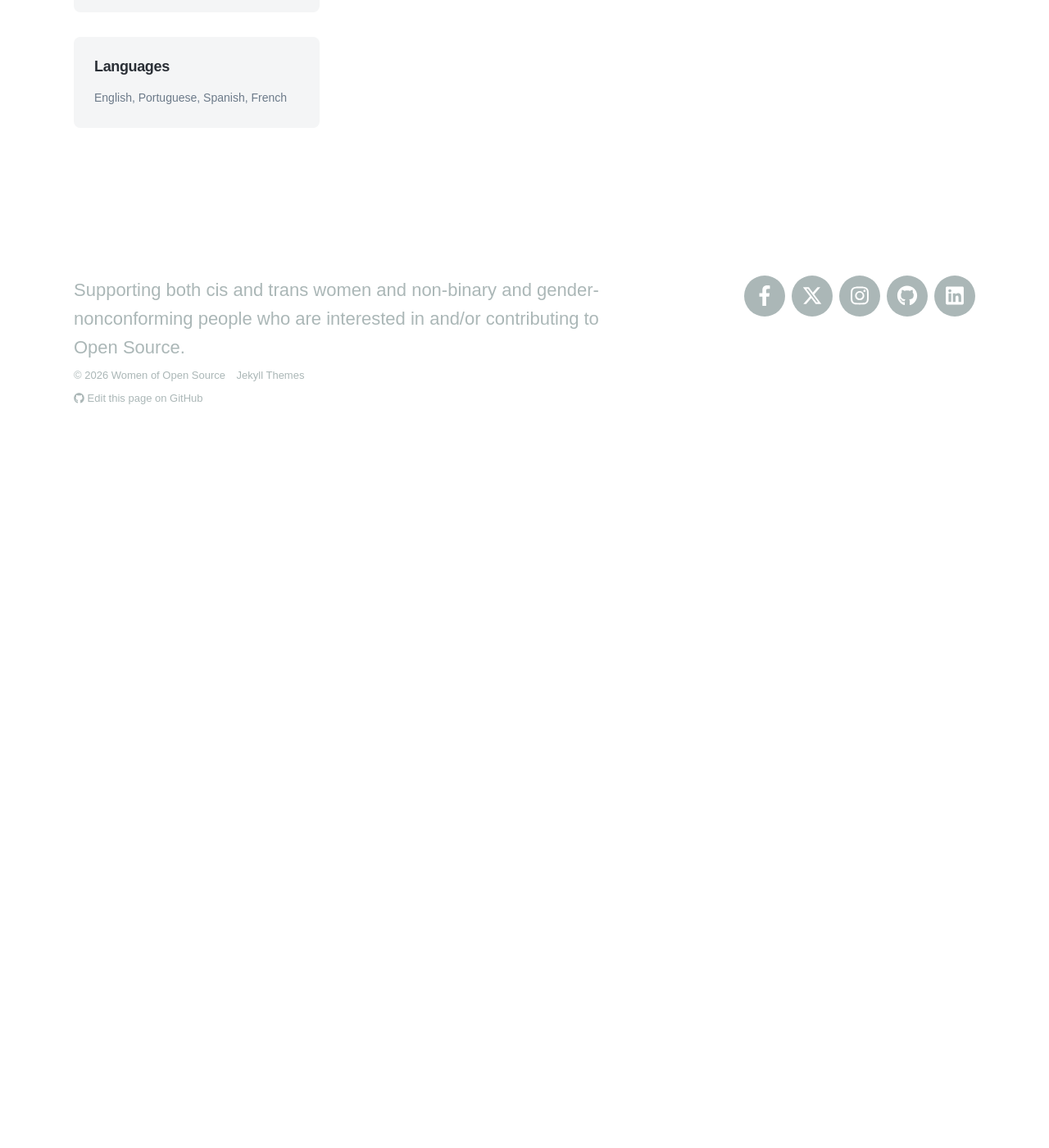
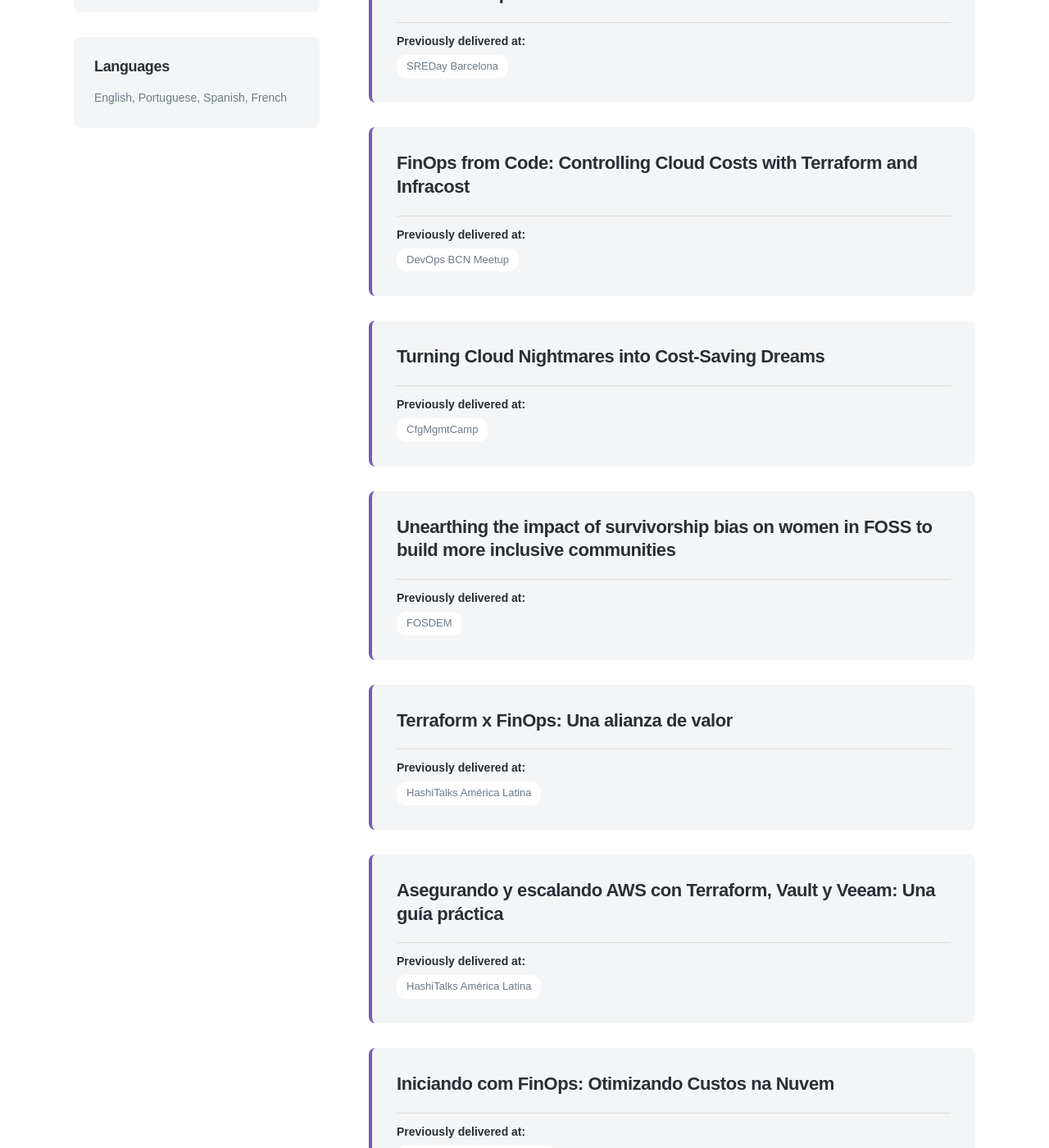
Before and after one commit to womenofopensource/womenofopensource.github.io, a Jekyll site: the page built from docs/_speakers/julia-lamenza.md, in a window 1280 px wide and 1400 px high, scrolled down 1184 px. Shown: the whole window at 82% size. Built offline with Jekyll 4.4.1, drawn with Linux system fonts in a browser that asks for light colours; nearby versions of some CDN libraries; some web fonts are replaced; before the commit the page ends 1761 px from its top, so only the background shows below that; some of the changed text lies outside the part shown.

Commit message:
Add Julia Lamenza's talks and a higher-res photo
Co-Authored-By: Claude Opus 4.8 <noreply@anthropic.com>

```diff
--- a/docs/_speakers/julia-lamenza.md
+++ b/docs/_speakers/julia-lamenza.md
@@ -20,6 +20,51 @@ expertise:
 profiles:
   linkedin: https://www.linkedin.com/in/jlamenza/
   github: https://github.com/julialamenza
+talks:
+  - title: "The Most Expensive Mistakes in Cloud Infrastructure"
+    delivered_at:
+      - SREDay Barcelona
+  - title: "FinOps from Code: Controlling Cloud Costs with Terraform and Infracost"
+    delivered_at:
+      - DevOps BCN Meetup
+  - title: "Turning Cloud Nightmares into Cost-Saving Dreams"
+    delivered_at:
+      - CfgMgmtCamp
+  - title: "Unearthing the impact of survivorship bias on women in FOSS to build more inclusive communities"
+    delivered_at:
+      - FOSDEM
+  - title: "Terraform x FinOps: Una alianza de valor"
+    delivered_at:
+      - HashiTalks América Latina
+  - title: "Asegurando y escalando AWS con Terraform, Vault y Veeam: Una guía práctica"
+    delivered_at:
+      - HashiTalks América Latina
+  - title: "Iniciando com FinOps: Otimizando Custos na Nuvem"
+    delivered_at:
+      - DevOpsDays Campinas 2024
+  - title: "Play, Learn, Secure: The Power of Gamification in Security Training"
+    delivered_at:
+      - SOSS Community Day Europe 2024
+  - title: "eBPF, and Why Does It Matter for Observability?"
+    delivered_at:
+      - DeveloperWeek Europe/Latin America
+  - title: "Utilización y reutilización de módulos con Terraform"
+    delivered_at:
+      - HashiTalks España
+  - title: "Desbravando um mundo novo: SRE, DevOps, carreira e afins"
+    delivered_at:
+      - "Linuxtips #FiqueEmCasaConf"
+  - title: "Kustomize na prática"
+    delivered_at:
+      - KCD Brazil
+      - TDC
+  - title: "Mulheres podem ser exemplos na tecnologia? Sim!"
+    delivered_at:
+      - DevOpsDays Porto Alegre
+      - DevOpsDays Rio de Janeiro
+  - title: "SRE is DevOps or DevOps is SRE?"
+    delivered_at:
+      - DevOps Lisbon
 
 ---
 
```
Also changed, not shown: docs/images/speakers/julia-lamenza.jpg.
